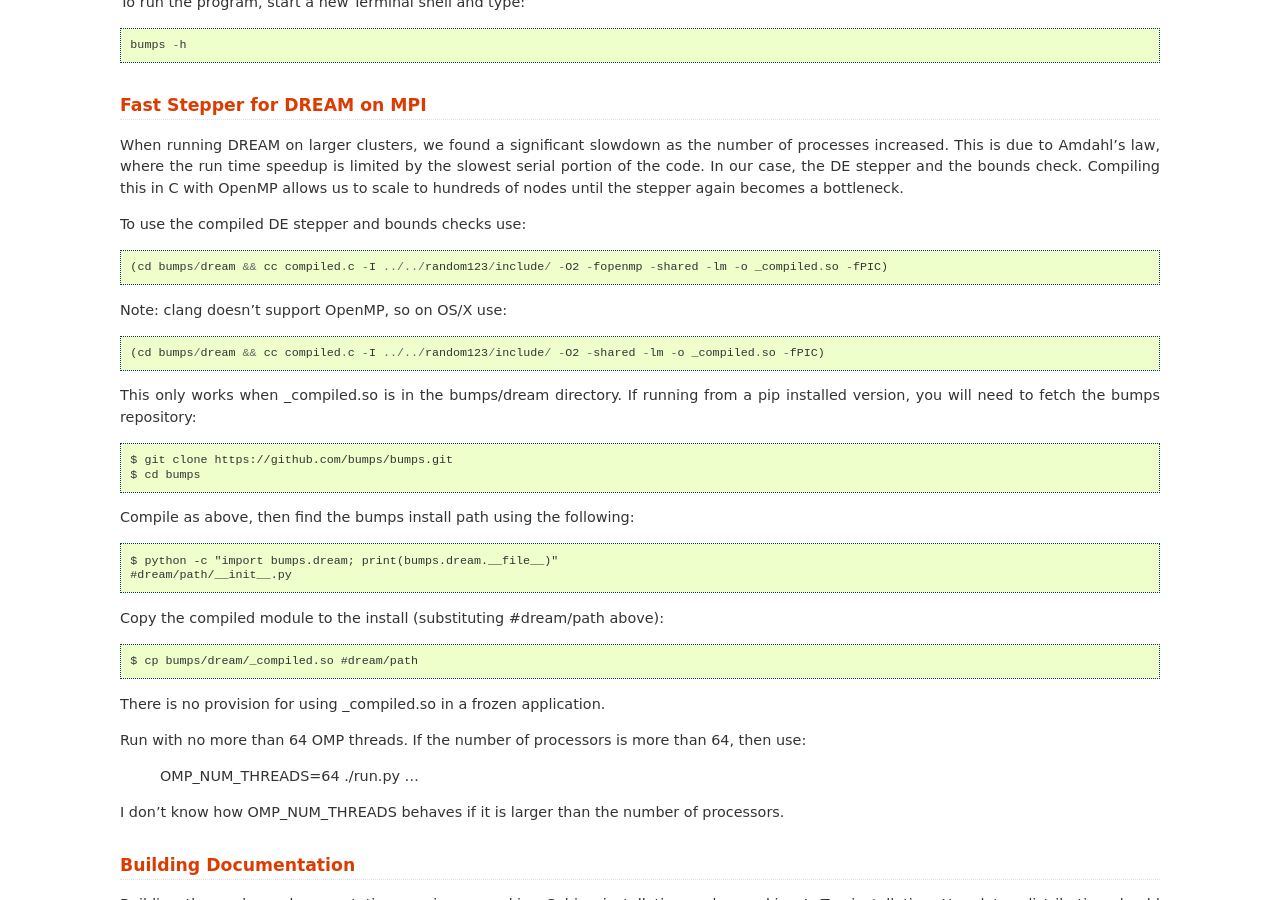
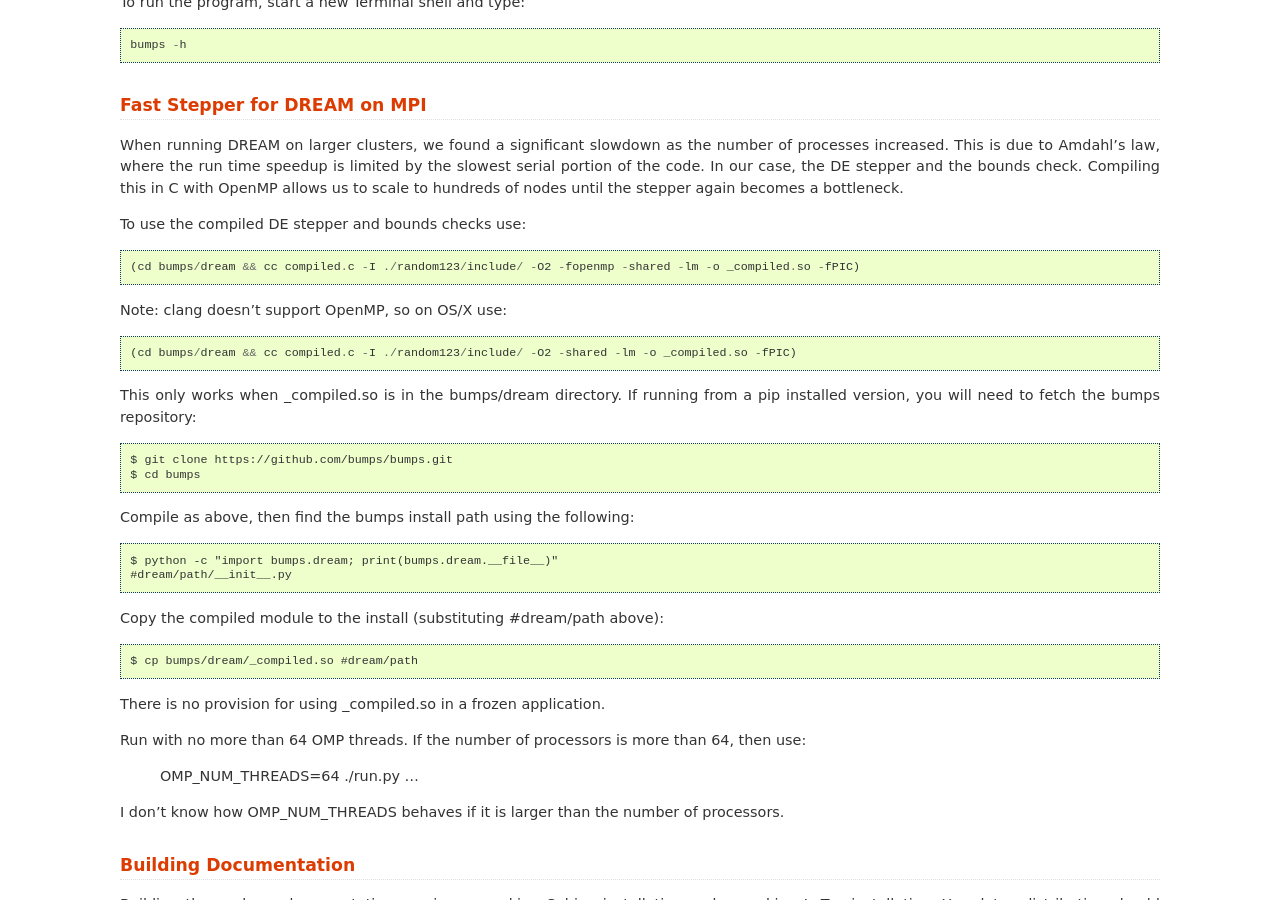
Before and after one commit to bumps/bumps, a Sphinx documentation site: the page built from doc/getting_started/install.rst, in a window 1280 px wide and 900 px high, scrolled down 2796 px. Built offline with Sphinx 7.4.7, drawn with Linux system fonts in a browser that asks for light colours; pages that are not in the unit, such as notebooks, are missing from menus; the version number could not be read and is left out.

```diff
--- a/doc/getting_started/install.rst
+++ b/doc/getting_started/install.rst
@@ -168,11 +168,11 @@ bottleneck.
 
 To use the compiled DE stepper and bounds checks use::
 
-    (cd bumps/dream && cc compiled.c -I ../../random123/include/ -O2 -fopenmp -shared -lm -o _compiled.so -fPIC)
+    (cd bumps/dream && cc compiled.c -I ./random123/include/ -O2 -fopenmp -shared -lm -o _compiled.so -fPIC)
 
 Note: clang doesn't support OpenMP, so on OS/X use::
 
-    (cd bumps/dream && cc compiled.c -I ../../random123/include/ -O2 -shared -lm -o _compiled.so -fPIC)
+    (cd bumps/dream && cc compiled.c -I ./random123/include/ -O2 -shared -lm -o _compiled.so -fPIC)
 
 This only works when _compiled.so is in the bumps/dream directory.  If running
 from a pip installed version, you will need to fetch the bumps repository::
```
